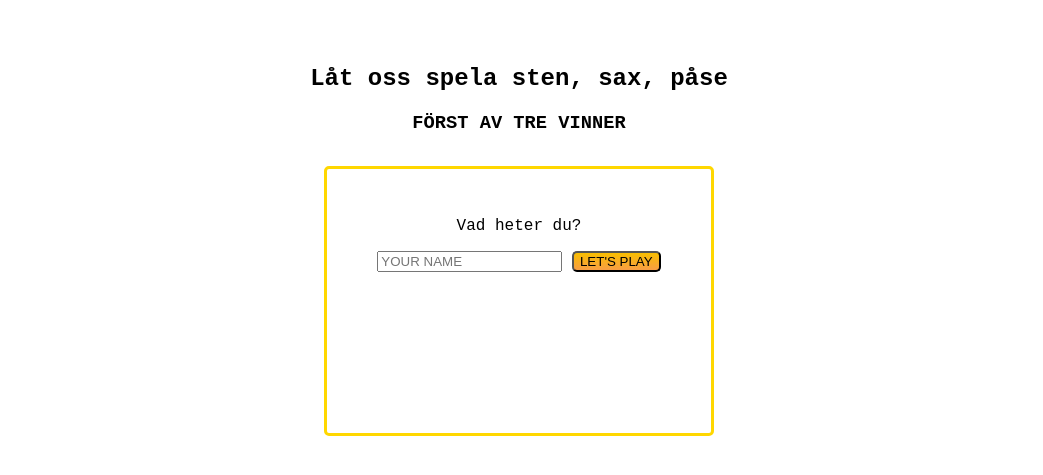
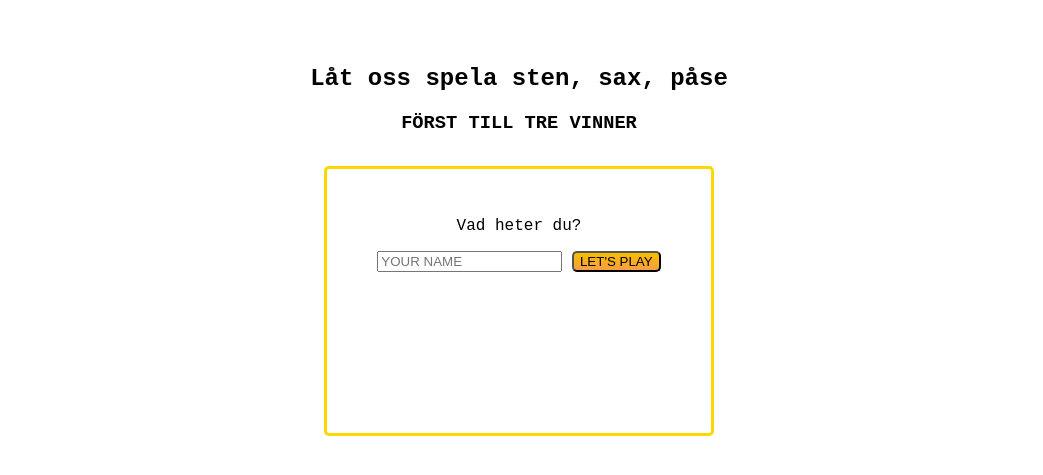
Before and after one commit to annasundbergg/annasundbergg-FE22-js1-mp2-anna-sundberg, a plain HTML site: page index.html in a window 1280 px wide. Shown: the part 201-676 px from the top of the page, without its empty margins (129-1172 px from the left). Drawn offline with Linux system fonts and the light colour scheme.

Commit message:
Update text in index.html

```diff
--- a/index.html
+++ b/index.html
@@ -17,7 +17,7 @@
         <h1 id="title">ROCK PAPER SCISSORS</h1>
     </header>
         <h2>Låt oss spela sten, sax, påse</h2>
-        <h3>FÖRST AV TRE VINNER</h3>
+        <h3>FÖRST TILL TRE VINNER</h3>
         <div id="player-form">
             <form action="">
                 <p>Vad heter du?</p>
```
